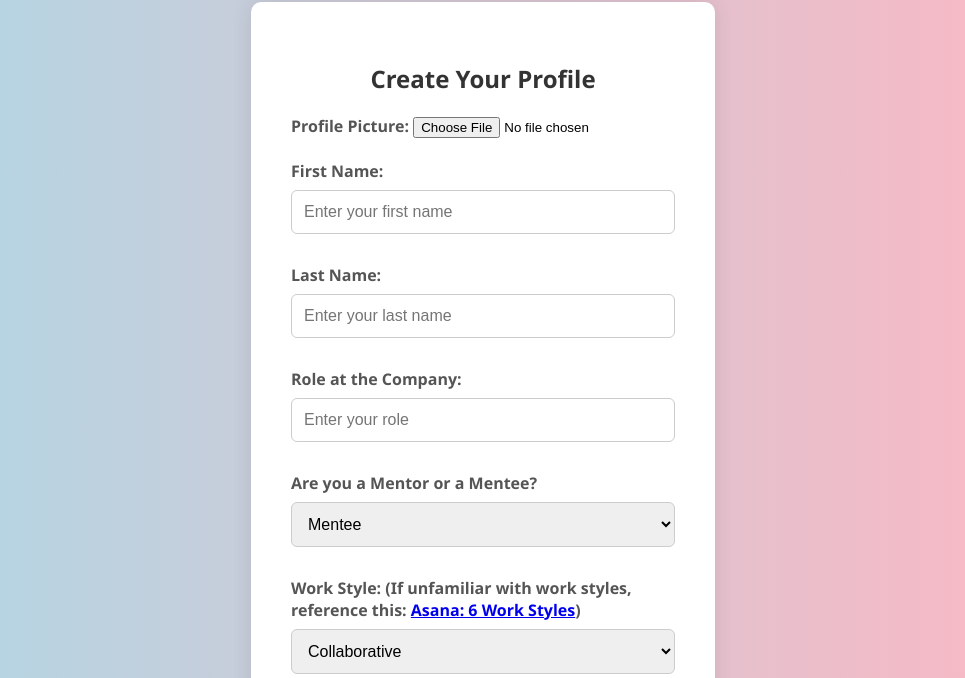
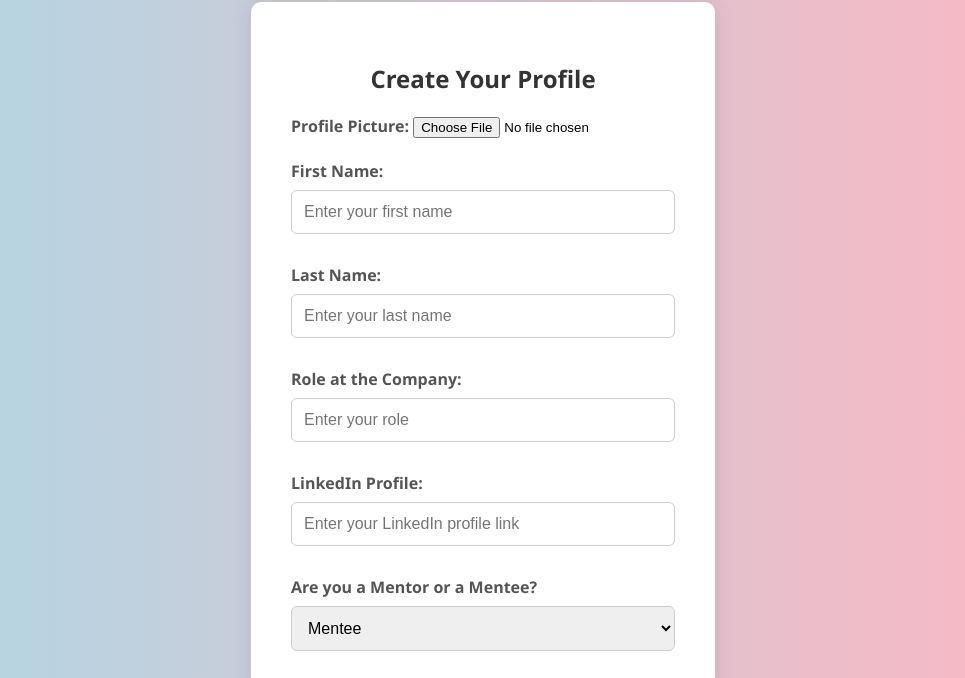
Before and after one commit to ljholla1/Mentor-Matcher, a plain HTML site: page register.html in a window 1280 px wide. Shown: the part 84-762 px from the top of the page, without its empty margins (157-1122 px from the left). Drawn offline with Linux system fonts and the light colour scheme.

Commit message:
Linkedin Added

```diff
--- a/register.html
+++ b/register.html
@@ -24,6 +24,9 @@
       <br><br>
       <label for="role">Role at the Company:</label>
       <input type="text" id="role" placeholder="Enter your role">
+      <br><br>
+      <label for="linkedin">LinkedIn Profile:</label>
+      <input type="text" id="linkedin" placeholder="Enter your LinkedIn profile link">
       <br><br>
       <label for="user_type">Are you a Mentor or a Mentee?</label>
       <select id="user_type"
```
